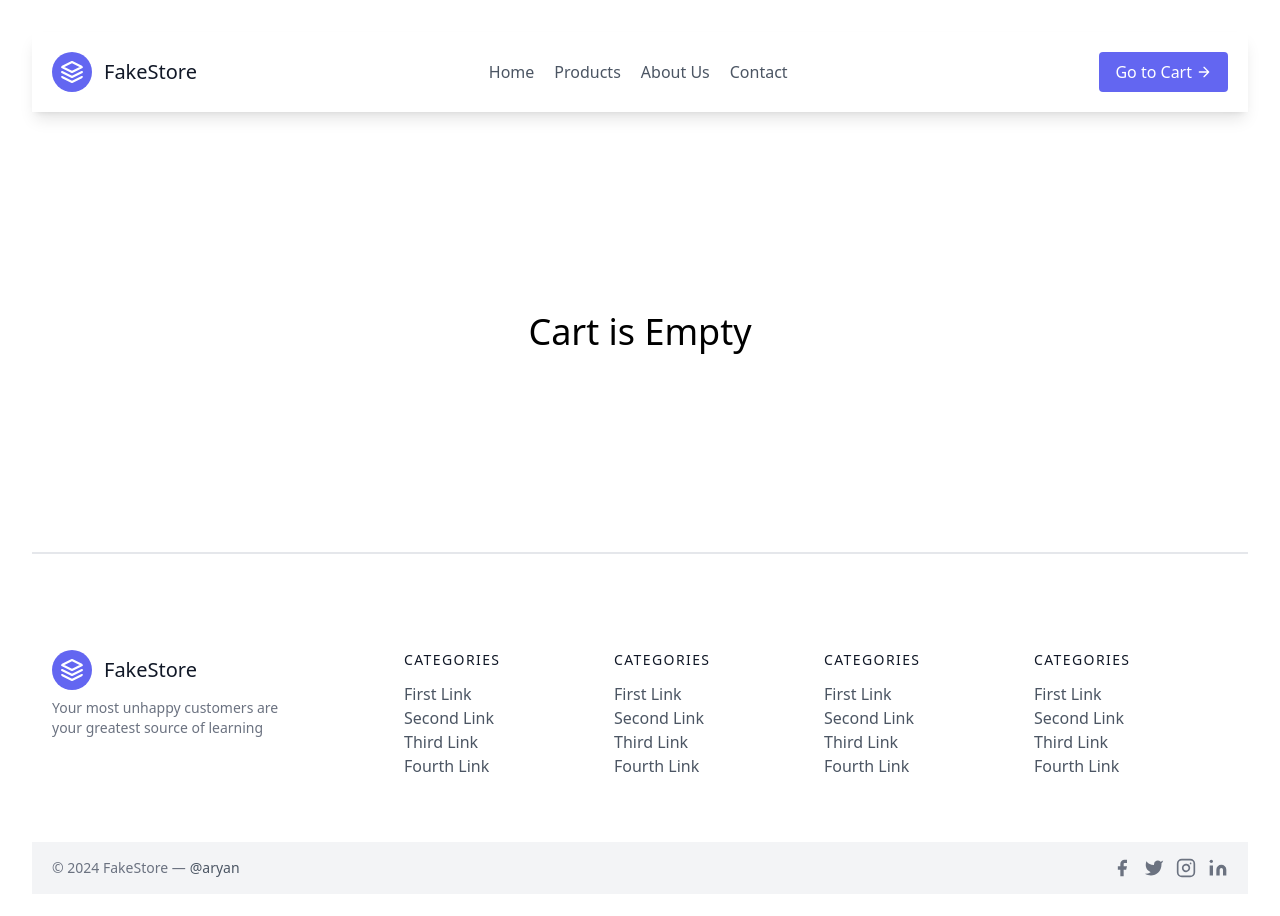
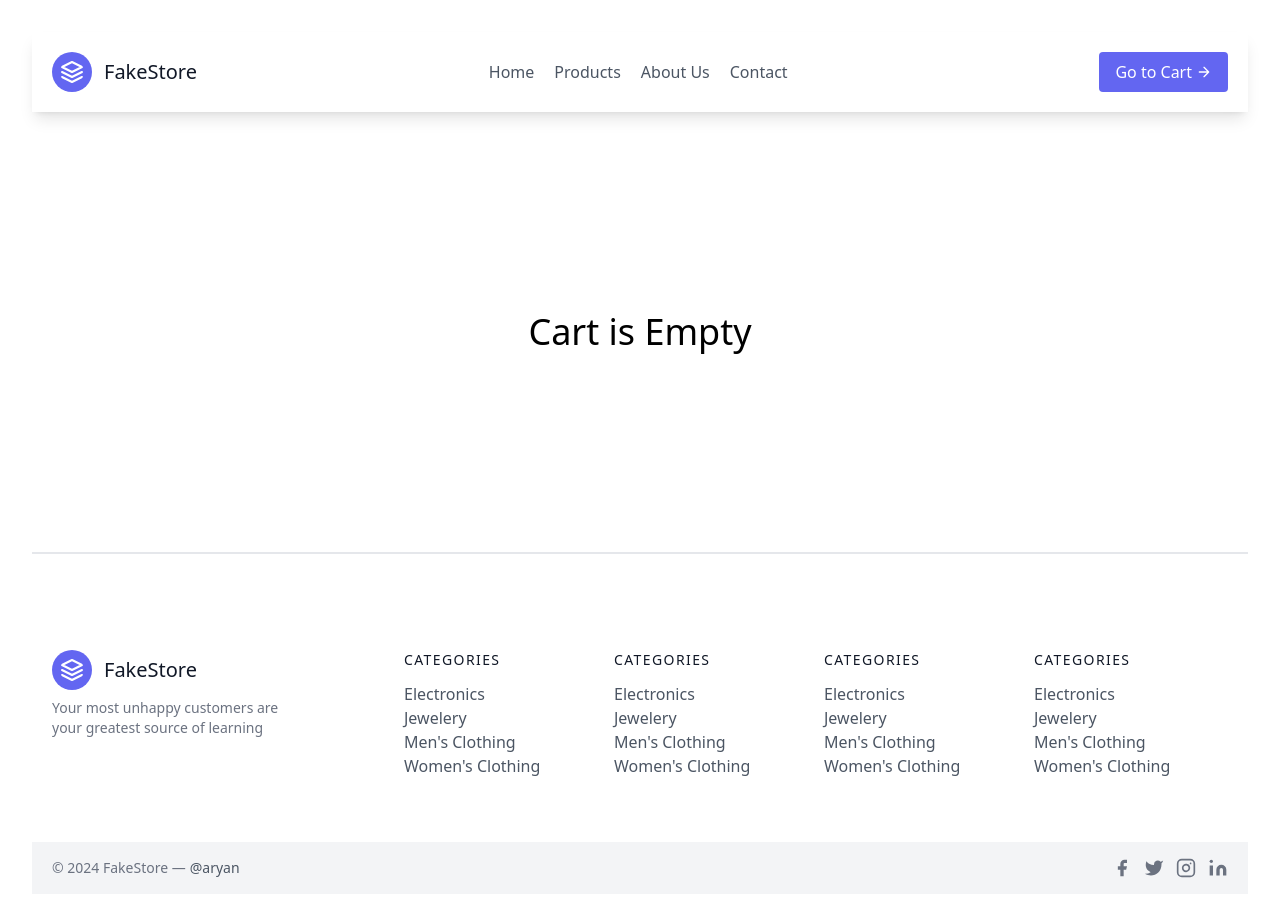
Before and after one commit to aaryan-sharmaa/E-Commerce, a React (Vite) app: page /cart in a window 1280 px wide. Shown: the top 916 px of the page. Built offline with nearby package versions, Linux system fonts and the light colour scheme.

Commit message:
Footer Enhance

```diff
--- a/src/Components/Footer/index.jsx
+++ b/src/Components/Footer/index.jsx
@@ -21,7 +21,7 @@ function Footer() {
             <span className="ml-3 text-xl">FakeStore</span>
           </a>
           <p className="mt-2 text-sm text-gray-500">
-          Your most unhappy customers are your greatest source of learning
+            Your most unhappy customers are your greatest source of learning
           </p>
         </div>
         <div className="flex-grow flex flex-wrap md:pl-20 -mb-10 md:mt-0 mt-10 md:text-left text-center">
@@ -31,16 +31,20 @@ function Footer() {
             </h2>
             <nav className="list-none mb-10">
               <li>
-                <a className="text-gray-600 hover:text-gray-800">First Link</a>
+                <a className="text-gray-600 hover:text-gray-800">Electronics</a>
               </li>
               <li>
-                <a className="text-gray-600 hover:text-gray-800">Second Link</a>
+                <a className="text-gray-600 hover:text-gray-800">Jewelery</a>
               </li>
               <li>
-                <a className="text-gray-600 hover:text-gray-800">Third Link</a>
+                <a className="text-gray-600 hover:text-gray-800">
+                  Men's Clothing
+                </a>
               </li>
               <li>
-                <a className="text-gray-600 hover:text-gray-800">Fourth Link</a>
+                <a className="text-gray-600 hover:text-gray-800">
+                  Women's Clothing
+                </a>
               </li>
             </nav>
           </div>
@@ -50,16 +54,20 @@ function Footer() {
             </h2>
             <nav className="list-none mb-10">
               <li>
-                <a className="text-gray-600 hover:text-gray-800">First Link</a>
+                <a className="text-gray-600 hover:text-gray-800">Electronics</a>
               </li>
               <li>
-                <a className="text-gray-600 hover:text-gray-800">Second Link</a>
+                <a className="text-gray-600 hover:text-gray-800">Jewelery</a>
               </li>
               <li>
-                <a className="text-gray-600 hover:text-gray-800">Third Link</a>
+                <a className="text-gray-600 hover:text-gray-800">
+                  Men's Clothing
+                </a>
               </li>
               <li>
-                <a className="text-gray-600 hover:text-gray-800">Fourth Link</a>
+                <a className="text-gray-600 hover:text-gray-800">
+                  Women's Clothing
+                </a>
               </li>
             </nav>
           </div>
@@ -69,16 +77,20 @@ function Footer() {
             </h2>
             <nav className="list-none mb-10">
               <li>
-                <a className="text-gray-600 hover:text-gray-800">First Link</a>
+                <a className="text-gray-600 hover:text-gray-800">Electronics</a>
               </li>
               <li>
-                <a className="text-gray-600 hover:text-gray-800">Second Link</a>
+                <a className="text-gray-600 hover:text-gray-800">Jewelery</a>
               </li>
               <li>
-                <a className="text-gray-600 hover:text-gray-800">Third Link</a>
+                <a className="text-gray-600 hover:text-gray-800">
+                  Men's Clothing
+                </a>
               </li>
               <li>
-                <a className="text-gray-600 hover:text-gray-800">Fourth Link</a>
+                <a className="text-gray-600 hover:text-gray-800">
+                  Women's Clothing
+                </a>
               </li>
             </nav>
           </div>
@@ -88,16 +100,20 @@ function Footer() {
             </h2>
             <nav className="list-none mb-10">
               <li>
-                <a className="text-gray-600 hover:text-gray-800">First Link</a>
+                <a className="text-gray-600 hover:text-gray-800">Electronics</a>
               </li>
               <li>
-                <a className="text-gray-600 hover:text-gray-800">Second Link</a>
+                <a className="text-gray-600 hover:text-gray-800">Jewelery</a>
               </li>
               <li>
-                <a className="text-gray-600 hover:text-gray-800">Third Link</a>
+                <a className="text-gray-600 hover:text-gray-800">
+                  Men's Clothing
+                </a>
               </li>
               <li>
-                <a className="text-gray-600 hover:text-gray-800">Fourth Link</a>
+                <a className="text-gray-600 hover:text-gray-800">
+                  Women's Clothing
+                </a>
               </li>
             </nav>
           </div>
```
